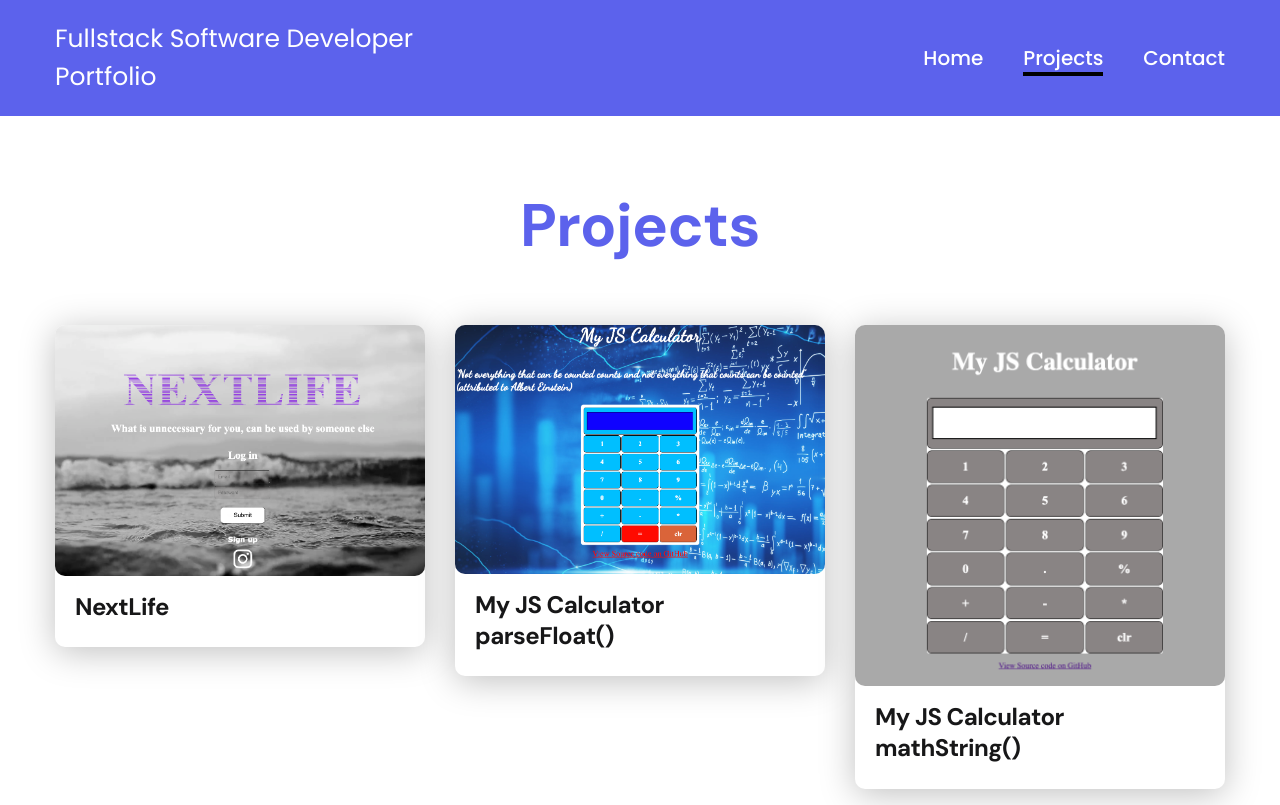
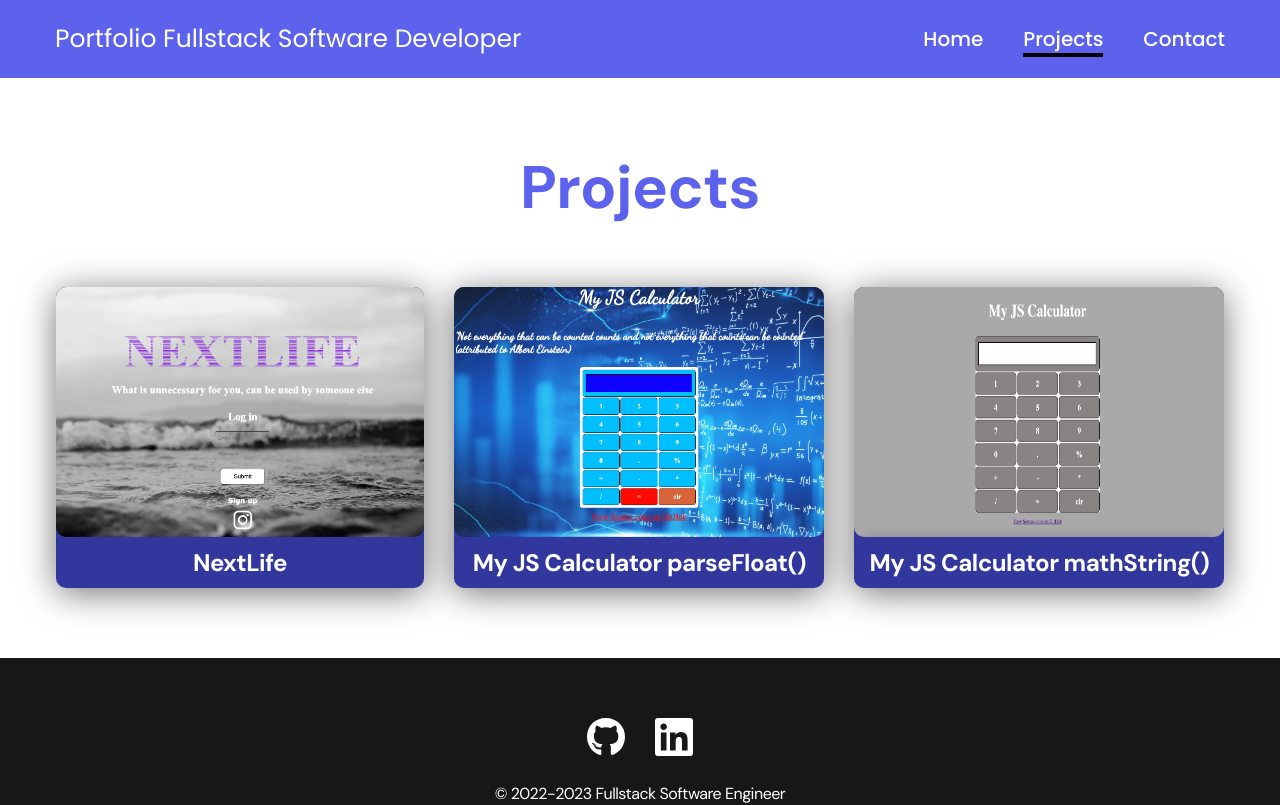
Before and after one commit to NatalliaPahosava/natallia-pahosava-profile, a React (Create React App) app: page /projects in a window 1280 px wide. Shown: the top 805 px of the page. Built offline with nearby package versions, Linux system fonts and the light colour scheme.

Commit message:
corected img in projects

```diff
--- a/src/components/nav/Navbar.js
+++ b/src/components/nav/Navbar.js
@@ -9,8 +9,7 @@ const Navbar = () => {
       <div className='container'>
         <div className='nav-row'>
           <NavLink to='/' className='logo'>
-            Fullstack Software Developer <br />
-            Portfolio
+            Portfolio Fullstack Software Developer
           </NavLink>
 
           <ul className='nav-list'>
@@ -33,7 +32,7 @@ const Navbar = () => {
               </NavLink>
             </li>
             <li className='nav-list__item'>
-            <NavLink
+              <NavLink
                 to='/contact'
                 className={({ isActive }) => {
                   return isActive ? activeLink : normalLink
--- a/src/components/project/style.css
+++ b/src/components/project/style.css
@@ -1,18 +1,20 @@
 .project {
 	max-width: 370px;
-	background-color: var(--project-card-bg);
-	box-shadow: var(--box-shadow);
+	background-color: #32379d;
+	box-shadow: 0px 5px 35px rgba(0, 0, 0, 0.548);
 	border-radius: 10px;
 }
 
 .project__img {
 	border-radius: 10px;
+	height: 250px;
 }
 
 .project__title {
-	padding: 15px 20px 25px;
+	padding: 10px;
+    text-align: center;
 	font-weight: 700;
 	font-size: 24px;
 	line-height: 1.3;
-	color: var(--project-card-text);
+	color: white;
 }
--- a/src/pages/Project.js
+++ b/src/pages/Project.js
@@ -19,9 +19,7 @@ const Project = () => {
               Demo
             </a>
             <p>
-              Skills:
-              <br />
-              {project.skills}
+              Skills:{project.skills}
             </p>
           </div>
 
--- a/src/styles/main.css
+++ b/src/styles/main.css
@@ -8,15 +8,6 @@
 	--black-border: #26292d;
 	--white: #fff;
 	--purple: #5c62ec;
-
-	/* Nav */
-	--nav-bg: var(--black);
-	--nav-border: var(--black-border);
-	--nav-text: var(--white);
-
-	/* Header */
-	--header-bg: var(--black);
-	--header-text: var(--white);
 
 	/* Footer */
 	--footer-bg: var(--black);
@@ -30,32 +21,15 @@
 
 	--project-card-bg: var(--white);
 	--project-card-text: var(--black);
-	--box-shadow: 0px 5px 35px rgba(0, 0, 0, 0.25);
 }
 
-.dark {
-	/* Dark mode */
-	--page-bg: #252526;
-	--text-color: var(--white);
 
-	--title-1: var(--white);
-
-	--project-card-bg: var(--black);
-	--project-card-text: var(--white);
-	--box-shadow: 0px 5px 35px rgba(0, 0, 0, 0.8);
-}
 
 html,
 body {
-
 	min-height: 100vh;
-
 	font-family: 'DM Sans', sans-serif;
 	letter-spacing: -0.5px;
-
-	/* Light mode */
-	background-color: var(--page-bg);
-	color: var(--text-color);
 }
 #root{
 	min-height: 100vh;
@@ -119,44 +93,15 @@ body {
 	background-color: #272727;
 }
 
-.dark-mode-btn::before {
-	content: '';
-
-	position: absolute;
-	top: 1px;
-	left: 1px;
-
-	display: block;
-	width: 24px;
-	height: 24px;
-
-	border-radius: 50%;
-	background-color: #fff;
-
-	transition: left 0.2s ease-in;
-}
-
-.dark-mode-btn--active::before {
-	left: 26px;
-}
-
-.dark-mode-btn__icon {
-	position: relative;
-	z-index: 9;
-}
-
-/* Header */
-
 /* Btn */
 
 .btn {
 	display: inline-block;
 	height: 48px;
 	padding: 12px 28px;
-
 	border-radius: 5px;
 	background-color: var(--accent);
-	color: var(--white);
+	color: white;
 	letter-spacing: 0.15px;
 	font-size: 16px;
 	font-weight: 500;
```
Also changed, not shown: src/img/projects/project3.png.
